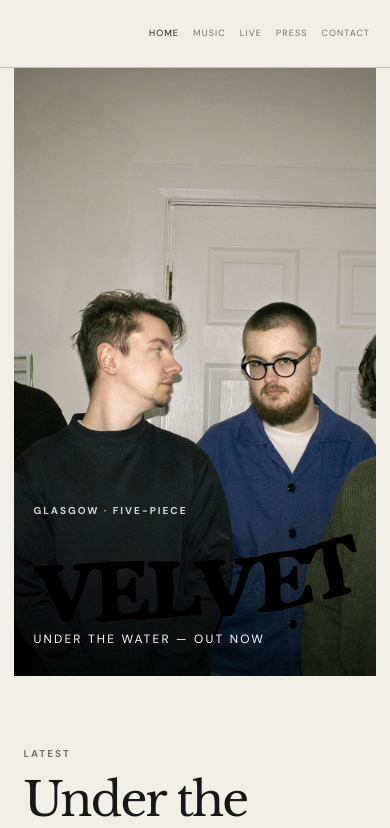
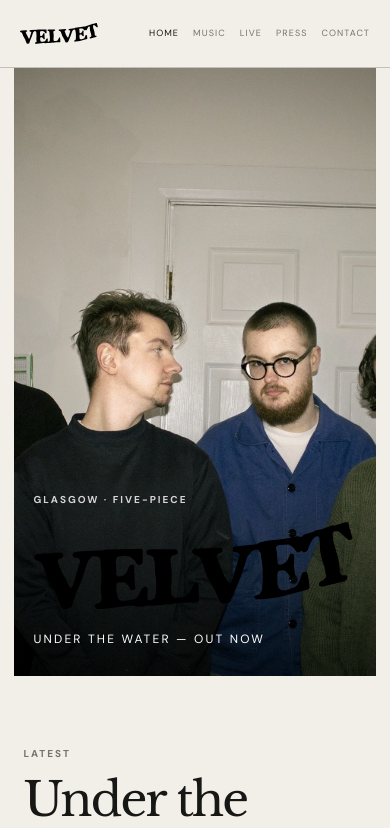
Before and after one commit to cheeseboy-gosee1490/velvet-website, a React (Vite) app: page / in a window 390 px wide. Shown: the top 828 px of the page. Built offline with nearby package versions, Linux system fonts and the light colour scheme.

Commit message:
Style the real Velvet logo asset

```diff
--- a/src/styles.css
+++ b/src/styles.css
@@ -20,7 +20,7 @@ a{color:inherit}
   background:rgba(242,239,232,.95);backdrop-filter:blur(10px);
   border-bottom:1px solid var(--line)
 }
-.wordmark{border:0;background:none;padding:0;cursor:pointer}.wordmark span{display:block;font-size:24px;font-weight:700;letter-spacing:-.11em;transform:scaleX(.9);transform-origin:left center}
+.wordmark{border:0;background:none;padding:0;cursor:pointer;display:flex;align-items:center}.wordmark img{display:block;width:92px;height:auto;color:var(--ink)}
 .siteNav{display:flex;gap:28px}
 .siteNav button{border:0;background:none;padding:5px 0;font-size:11px;letter-spacing:.18em;text-transform:uppercase;cursor:pointer;color:var(--muted)}
 .siteNav button.active,.siteNav button:hover{color:var(--ink)}
@@ -30,7 +30,7 @@ main{overflow:hidden}
 .homeHeroImage{width:100%;height:100%;object-fit:cover;object-position:center;display:block;filter:saturate(.72) contrast(1.02)}
 .heroOverlay{position:absolute;inset:auto 0 0;padding:7vw 5vw 4.5vw;color:#fff;background:linear-gradient(0deg,rgba(0,0,0,.42),rgba(0,0,0,0))}
 .heroOverlay .eyebrow{color:rgba(255,255,255,.82)}
-.heroOverlay h1.heroLogo{font-size:clamp(72px,15vw,220px);line-height:.78;letter-spacing:-.11em;margin:0 0 22px;font-weight:700;transform:scaleX(.9);transform-origin:left center}
+.heroLogo{display:block;width:min(72vw,760px);height:auto;color:#fff;margin:0 0 28px}
 .heroCaption{margin:0;font-size:12px;letter-spacing:.18em;text-transform:uppercase}
 .sectionGrid{display:grid;grid-template-columns:1fr 1fr;gap:7vw;padding:9vw 4.5vw;border-bottom:1px solid var(--line)}
 .sectionGrid h2{margin:0;font-family:'Libre Baskerville',serif;font-size:clamp(33px,4.4vw,60px);line-height:1.06;font-weight:400;letter-spacing:-.04em}
@@ -77,8 +77,8 @@ main{overflow:hidden}
 .contactLinks{display:flex;flex-direction:column;align-items:flex-start;gap:11px}.contactLinks a{text-decoration:none;font-size:13px;letter-spacing:.12em;text-transform:uppercase}.contactLinks a:hover{text-decoration:underline}
 
 @media(max-width:800px){
-  .siteHeader{height:68px;padding:0 20px}.siteNav{gap:14px}.siteNav button{font-size:9px;letter-spacing:.12em}.wordmark span{font-size:21px}
-  .homeHero{margin:0 14px;height:72vh;min-height:500px}.heroOverlay{padding:15vw 5vw 7vw}.heroOverlay h1.heroLogo{font-size:25vw}
+  .siteHeader{height:68px;padding:0 20px}.siteNav{gap:14px}.siteNav button{font-size:9px;letter-spacing:.12em}.wordmark img{width:78px}
+  .homeHero{margin:0 14px;height:72vh;min-height:500px}.heroOverlay{padding:15vw 5vw 7vw}.heroLogo{width:82vw;margin-bottom:20px}
   .sectionGrid,.featureSplit,.copyGrid,.releaseFeature{grid-template-columns:1fr;gap:35px}
   .sectionGrid{padding:18vw 6vw}.introCopy{justify-self:start;font-size:16px}.sectionGrid h2{font-size:12vw}
   .featureSplit{min-height:auto}.featureArt{padding:12vw 14vw}.featureCopy{padding:14vw 6vw;border-left:0;border-top:1px solid var(--line)}
```
